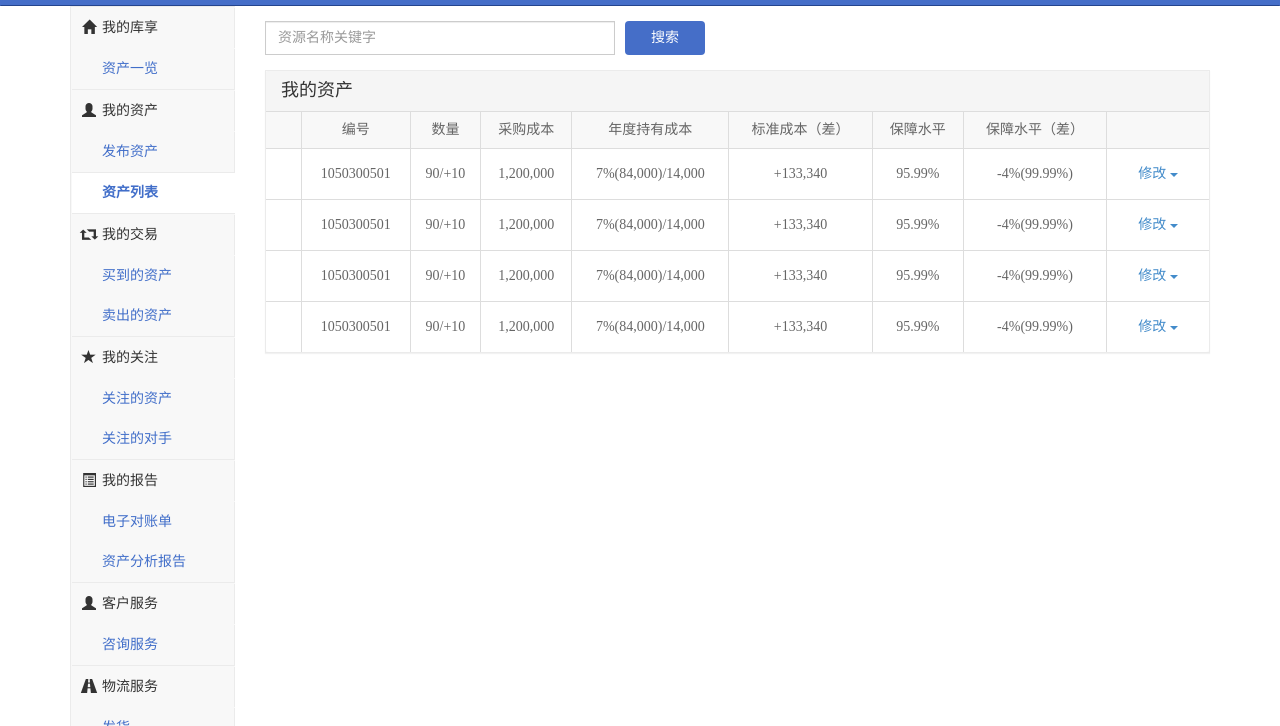
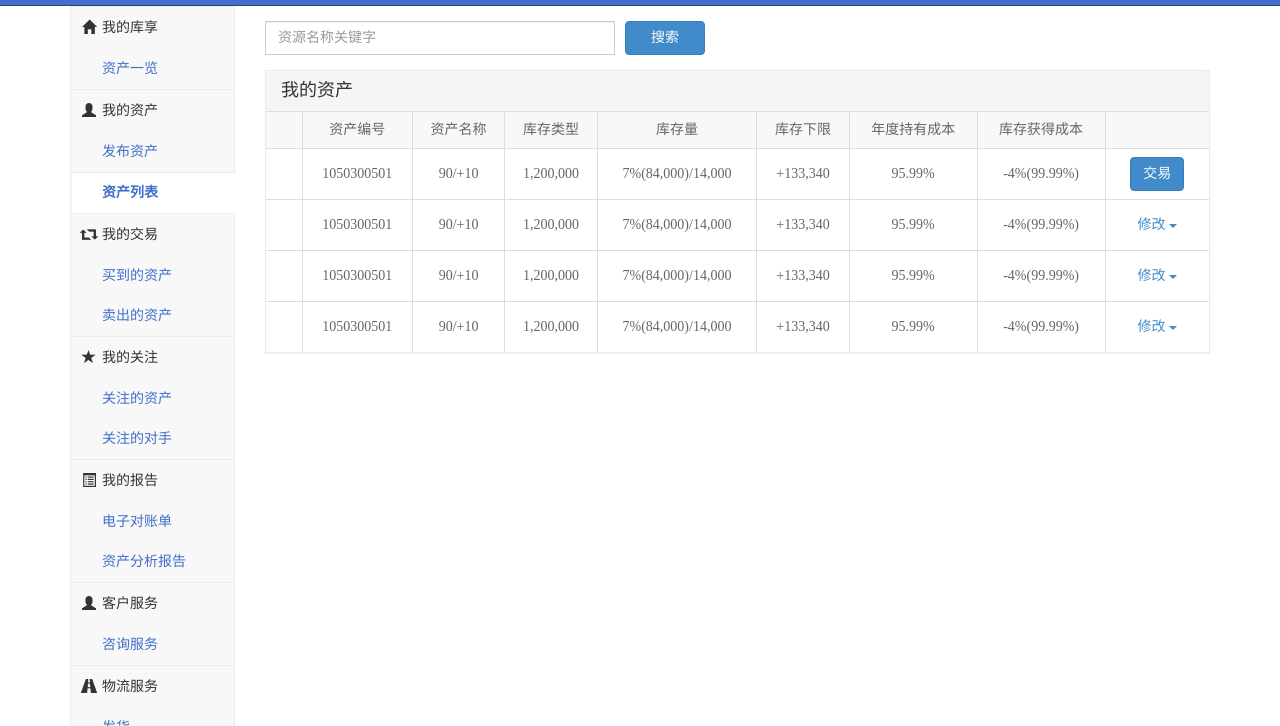
Before and after one commit to vincent-dixin/saa, a plain HTML site: page my-assets.html in a window 1280 px wide. Shown: the part 74-800 px from the top of the page. Drawn offline with nearby package versions, Linux system fonts and the light colour scheme.

Commit message:
添加了交易和交易对比页面

```diff
--- a/my-assets.html
+++ b/my-assets.html
@@ -87,7 +87,7 @@
                <div class="form-inline">
                  <div class="form-group mg-t-15">
                     <input type="search" class="form-control pull-left mg-r-10" style="min-width:350px;" placeholder="资源名称关键字">
-                    <button type="button" class="btn btn-blue same-width-80">搜索</button>
+                    <button type="button" class="btn btn-primary same-width-80">搜索</button>
                  </div>
               </div>
              <!--search input end-->
@@ -99,13 +99,13 @@
                   <table width="100%" border="0" class="table table-bordered asset-overview-table table-hover bg-white">
                       <tr class="bg-grey">
                         <td></td>
-                        <td>编号</td>
-                        <td>数量</td>
-                        <td>采购成本</td>
+                        <td>资产编号</td>
+                        <td>资产名称</td>
+                        <td>库存类型</td>
+                        <td>库存量</td>
+                        <td>库存下限</td>
                         <td>年度持有成本</td>
-                        <td>标准成本（差）</td>
-                        <td>保障水平</td>
-                        <td>保障水平（差）</td>
+                        <td>库存获得成本</td>
                         <td></td>
                       </tr>
                       <tr>
@@ -118,16 +118,9 @@
                         <td>95.99%</td>
                         <td>-4%(99.99%)</td>
                         <td>
-                                <div class="btn-group">
-                                  <button type="button" class="btn btn-link  dropdown-toggle" data-toggle="dropdown">
-                                    修改 <span class="caret"></span>
-                                  </button>
-                                  <ul class="dropdown-menu" role="menu">
-                                    <li><a href="#">设置标准</a></li>
-                                    <li><a href="#">发布供应</a></li>
-                                    <li><a href="#">发布供应</a></li>
-                                  </ul>
-                                </div>
+                                <a href="iframe.html" class="btn btn-primary">
+                                    交易
+                                  </a>
                         </td>
                       </tr>
                       <tr>
```
